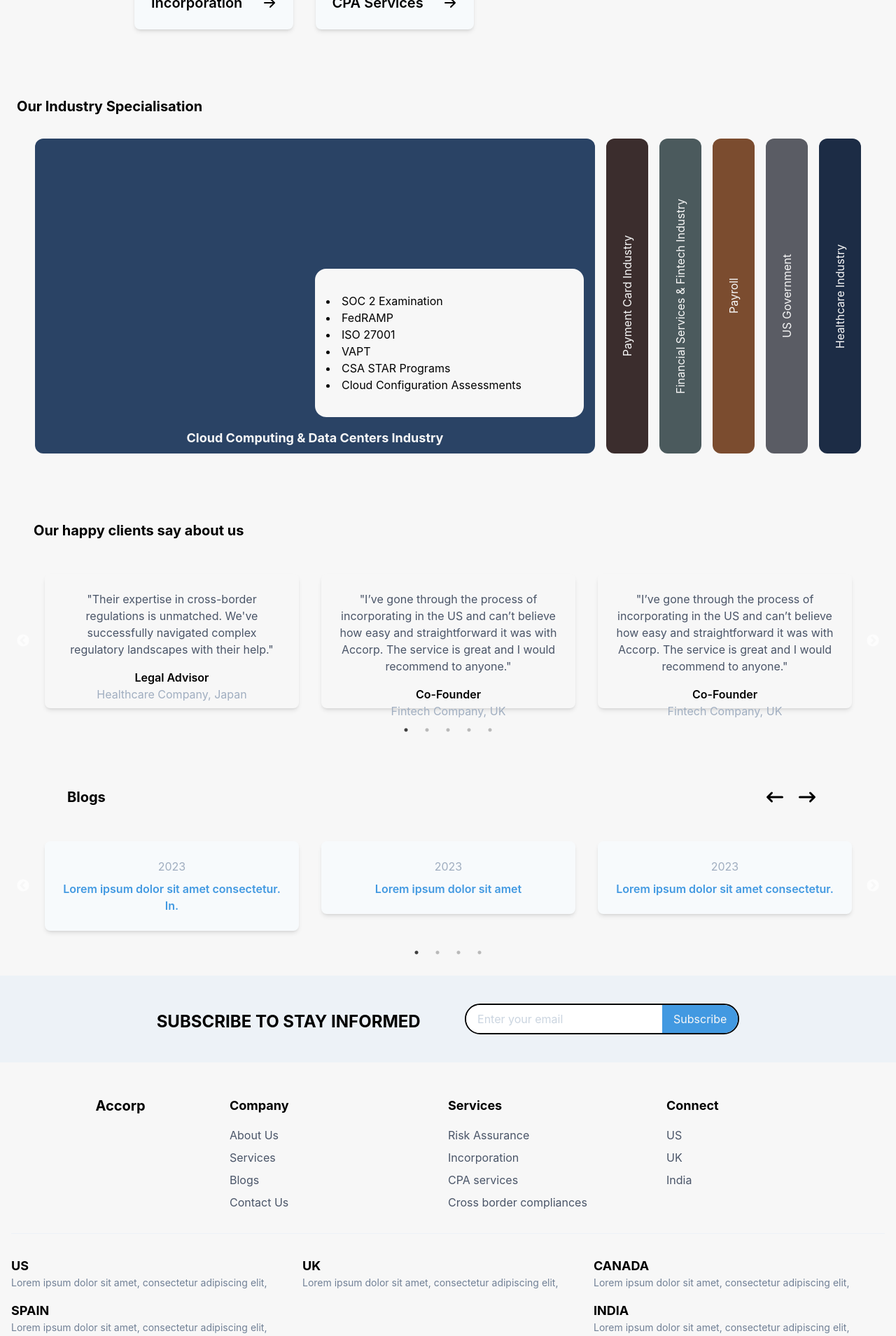
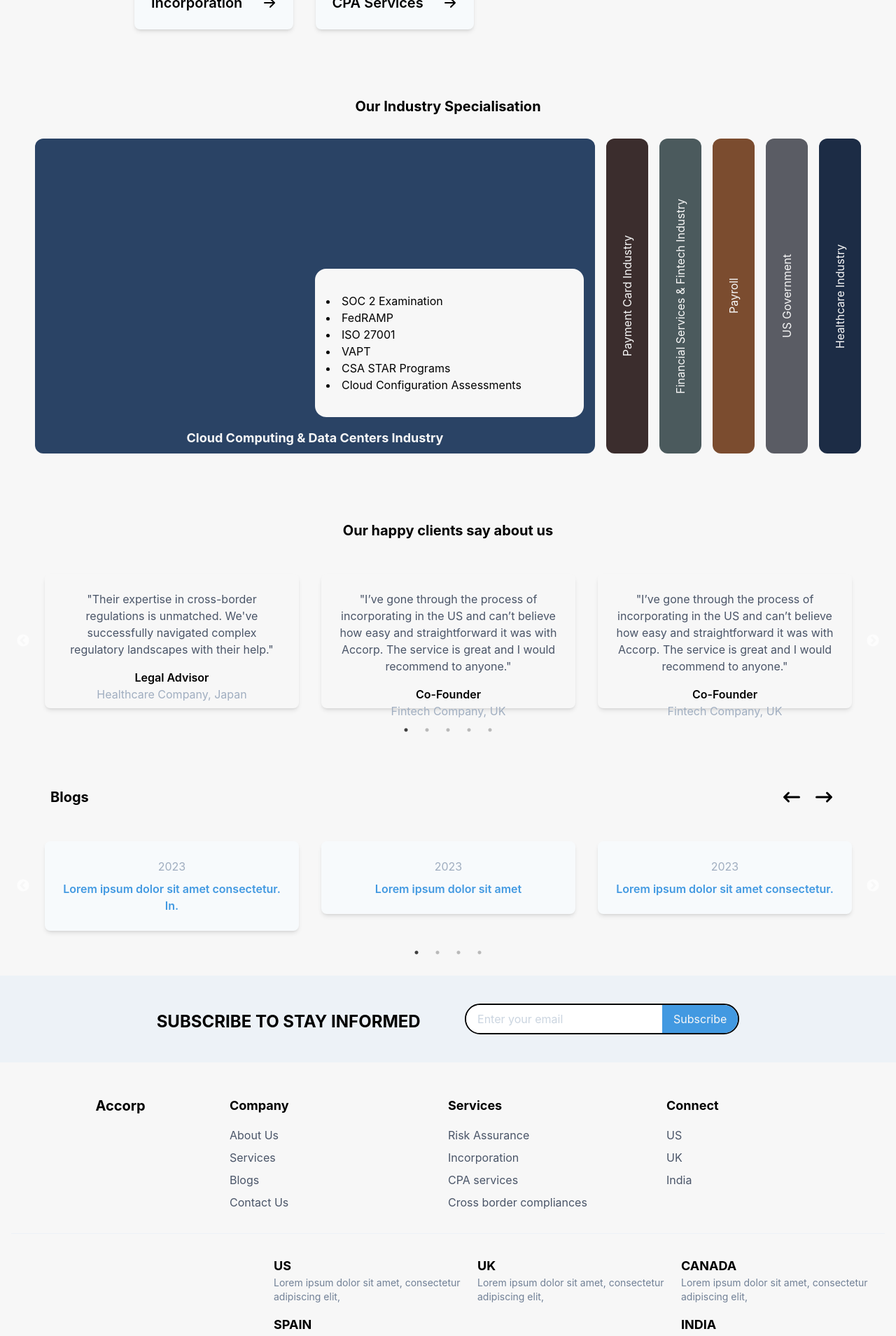
Before and after one commit to Harshitarnav/accord, a React (Create React App) app: page / in a window 1280 px wide. Shown: the part 2200-4109 px from the top of the page at 70% size. Built offline with nearby package versions, Linux system fonts and the light colour scheme.

Commit message:
Minor Changes

```diff
--- a/src/ScreenComponents/BlogSection.js
+++ b/src/ScreenComponents/BlogSection.js
@@ -73,7 +73,7 @@ const BlogSection = () => {
 
     return (
         <div className="py-12 px-4 lg:px-12 bg-white">
-            <div className="flex justify-between items-center mb-8 sm:px-8 lg:px-12">
+            <div className="flex justify-between items-center mb-8 sm:px-8 lg:px-6">
                 <h2 className="text-xl font-bold">Blogs</h2>
                 <div className="flex space-x-4 pr-4">
                     <div onClick={() => sliderRef.current.slickPrev()}>
--- a/src/ScreenComponents/FeedbackSection.js
+++ b/src/ScreenComponents/FeedbackSection.js
@@ -63,7 +63,7 @@ const FeedbackSection = () => {
 
     return (
         <div className="py-12 px-4 sm:px-8 lg:px-12 bg-gray-50">
-            <h2 className="text-xl font-bold mb-8 text-left">Our happy clients say about us</h2>
+            <h2 className="text-xl font-bold mb-8 lg:text-center text-left">Our happy clients say about us</h2>
             <Slider {...settings}>
                 {feedbacks.map((feedback, index) => (
                     <div key={index} className="p-4">
--- a/src/ScreenComponents/IndustrySpecialization.js
+++ b/src/ScreenComponents/IndustrySpecialization.js
@@ -42,7 +42,7 @@ const IndustrySpecialisation = () => {
 
     return (
         <div className="py-12 px-6 bg-white">
-            <h2 className="text-xl font-bold mb-8 text-left">Our Industry Specialisation</h2>
+            <h2 className="text-xl font-bold mb-8 lg:text-center text-left">Our Industry Specialisation</h2>
             <div className="flex justify-center items-center">
                 {industryData.map((tab, index) => (
                     <div
--- a/src/components/BottomBar.js
+++ b/src/components/BottomBar.js
@@ -62,7 +62,7 @@ function BottomBar() {
                 </div>
 
                 {/* Bottom Row */}
-                <div className="border-t border-gray-200 mt-8 pt-8">
+                <div className="border-t border-gray-200 mt-8 pt-8 lg:pl-[375px]">
                     <div className="flex flex-wrap justify-between">
                         {/* Country Sections */}
                         {[
```
